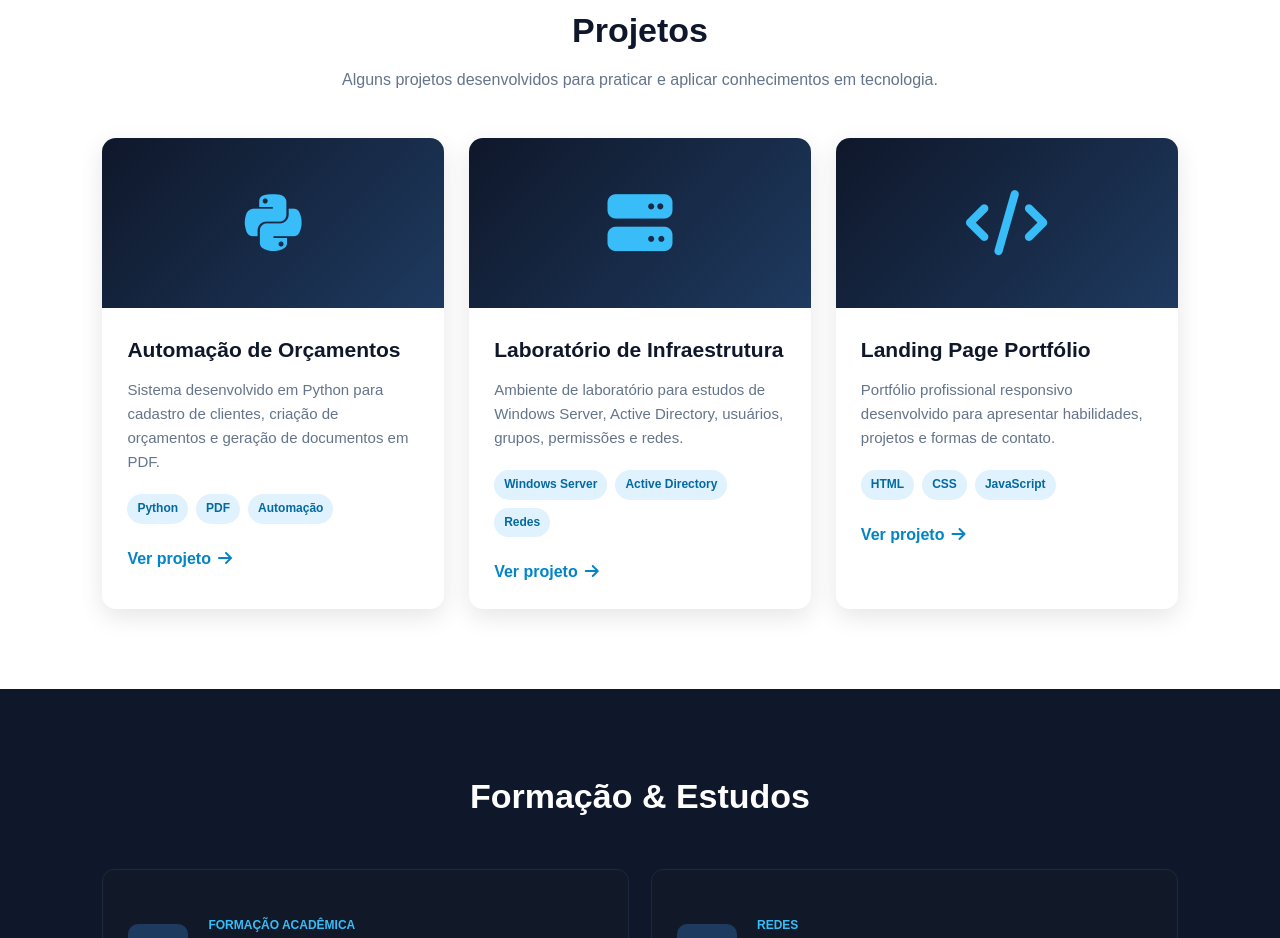
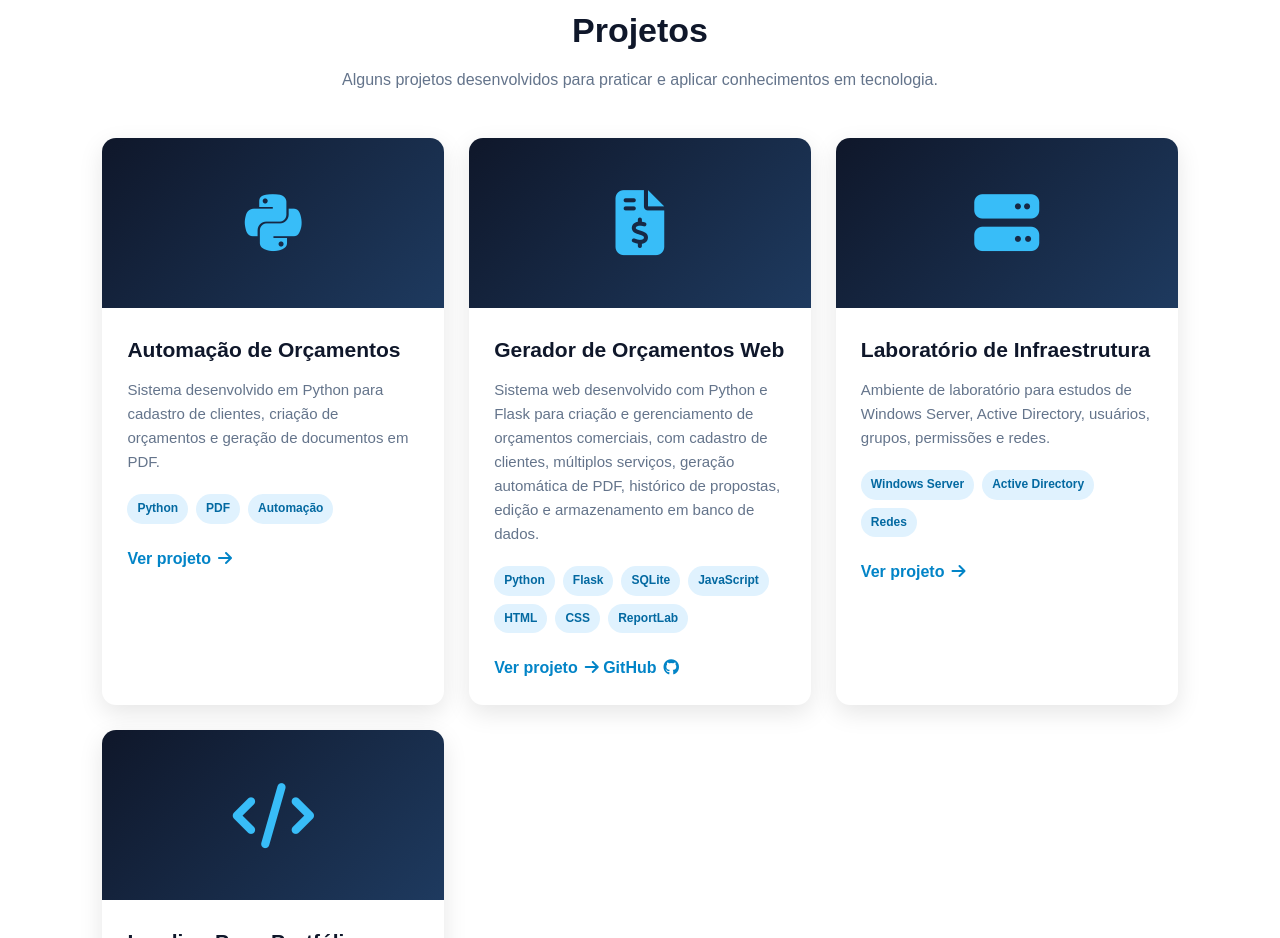
Before and after one commit to JulianOliver97/landing-page, a plain HTML site: page index.html in a window 1280 px wide. Shown: the part 1707-2645 px from the top of the page. Drawn offline with Linux system fonts and the light colour scheme.

Commit message:
feat: adiciona gerador de orcamentos ao portfolio

```diff
--- a/index.html
+++ b/index.html
@@ -377,10 +377,79 @@
 
                 </article>
 
+                <!-- ============================
+     PROJETO 2
+     GERADOR DE ORÇAMENTOS WEB
+============================= -->
+
+                <article class="card-projeto">
+
+                    <div class="projeto-imagem">
+
+                        <i class="fa-solid fa-file-invoice-dollar"></i>
+
+                    </div>
+
+
+                    <div class="projeto-conteudo">
+
+                        <h3>
+                            Gerador de Orçamentos Web
+                        </h3>
+
+
+                        <p>
+                            Sistema web desenvolvido com Python e Flask para criação
+                            e gerenciamento de orçamentos comerciais, com cadastro
+                            de clientes, múltiplos serviços, geração automática de PDF,
+                            histórico de propostas, edição e armazenamento em banco
+                            de dados.
+                        </p>
+
+
+                        <div class="tecnologias">
+
+                            <span>Python</span>
+
+                            <span>Flask</span>
+
+                            <span>SQLite</span>
+
+                            <span>JavaScript</span>
+
+                            <span>HTML</span>
+
+                            <span>CSS</span>
+
+                            <span>ReportLab</span>
+
+                        </div>
+
+
+                        <a href="https://gerador-orcamentos-zp0s.onrender.com" target="_blank" rel="noopener noreferrer"
+                            class="link-projeto">
+                            Ver projeto
+
+                            <i class="fa-solid fa-arrow-right"></i>
+
+                        </a>
+
+
+                        <a href="https://github.com/JulianOlive97/gerador-orcamentos" target="_blank"
+                            rel="noopener noreferrer" class="link-projeto">
+                            GitHub
+
+                            <i class="fa-brands fa-github"></i>
+
+                        </a>
+
+                    </div>
+
+                </article>
 
 
                 <!-- =========================
-                     PROJETO 2
+                     PROJETO 3
                      INFRAESTRUTURA
                 ========================== -->
 
@@ -440,7 +509,7 @@
 
 
                 <!-- =========================
-                     PROJETO 3
+                     PROJETO 4
                      LANDING PAGE
                 ========================== -->
 
```
